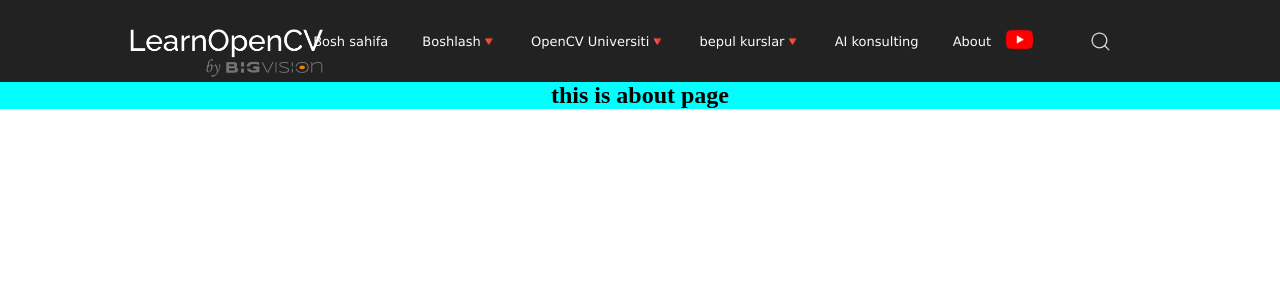
After one commit to AbrorBoqiyev/AICompany, a Django app: page /about in a window 1280 px wide. The commit adds this page. Shown: the top 300 px of the page. Run offline with Django 5.2, Linux system fonts and the light colour scheme.

Commit message:
navbar format

```diff
--- /dev/null
+++ b/myapp/templates/about.html
@@ -0,0 +1,12 @@
+{% extends "base.html" %}
+{% load static %}
+
+{% block title %}About{% endblock  %}
+
+{% block css %}
+    <link rel="stylesheet" href="{% static 'styles/about.css' %}">
+{% endblock  %}
+
+{% block content %}
+    <h2>this is about page</h2>
+{% endblock %}
--- a/myapp/urls.py
+++ b/myapp/urls.py
@@ -3,5 +3,6 @@ from .views import *
 
 urlpatterns = [
     path('', myapp, name='myapp'),
-    path('home', home, name='home'),
+    path('about', about, name='about'),
+
 ]
--- a/myapp/views.py
+++ b/myapp/views.py
@@ -2,10 +2,7 @@ from django.shortcuts import render
 
 # Create your views here.
 def myapp(request):
-    return render(request, 'myapp.html')
+    return render(request, 'myapp.html', context={'name':'hello'})
 
-def home(request):
-    context = {
-        'name': 'World',
-    }
-    return render(request, 'index.html', context)
+def about(request):
+    return render(request, 'about.html')
--- /dev/null
+++ b/static/styles/about.css
@@ -0,0 +1,4 @@
+h2{
+    text-align: center;
+    background-color: cyan;
+}
--- a/static/styles/navbar.css
+++ b/static/styles/navbar.css
@@ -1,4 +1,34 @@
+header{
+    width: 100%;
+    background-color: #222;
+}
+
 nav {
     display: grid;
-    grid-template-columns: 15% 1fr 10%;
+    grid-template-columns: repeat(4, 1fr) ;
+    width: 80%;
+    margin: auto;
 }
+
+nav a{
+    text-decoration: none;
+    font-family: 'Lucida Sans', 'Lucida Sans Regular', 'Lucida Grande', 'Lucida Sans Unicode', Geneva, Verdana, sans-serif;
+    color: snow;
+}
+
+.logo{
+    padding-top: 25px;
+}
+.anchors a{
+    padding: 20px 15px;
+    font-size: 13px;
+}
+.anchors a:hover{
+    color: rgb(168, 167, 167);
+}
+
+.middle, .search{
+    display: flex;
+    justify-content: center;
+    align-items: center;
+}
--- /dev/null
+++ b/static/styles/resets.css
@@ -0,0 +1,6 @@
+
+*{
+    margin: 0;
+    padding: 0;
+    transition: 0.5s;
+}
--- a/templates/base.html
+++ b/templates/base.html
@@ -5,13 +5,15 @@
 <head>
     <meta charset="UTF-8">
     <meta name="viewport" content="width=device-width, initial-scale=1.0">
+    <link rel="stylesheet" href="{% static 'styles/resets.css' %}">
+    <link rel="stylesheet" href="{% static 'styles/navbar.css' %}">
     <title>
         {%block title%}
 
         {%endblock%}
     </title>
     {%block css%}
-        <link rel="stylesheet" href="{% static 'styles/navbar.css' %}">
+
     {%endblock%}
 </head>
 <body>
--- a/templates/navbar.html
+++ b/templates/navbar.html
@@ -1,21 +1,31 @@
+
 {% load static %}
 
 <header>
     <nav>
-        <div>
-            <h1><a href="#">LearnOpenCV</a></h1>
-            <span>byBigVision</span>
+        <div class="logo-cover">
+            <img class="logo" src="{% static 'icons/UniverLogo.png' %}" width="195" alt="">
         </div>
-        <div class="anchors">
-            <a href="#">Home</a>
-            <a href="#">Getting Started🔻</a>
-            <a href="#">OpenCV University🔻</a>
-            <a href="#">AI Consulting</a>
-            <a href="#">About</a>
-            <img src="{% static 'icons/youtube.png'}" width="80"  alt="rasm">
+        <div class="middle">
+
+            <div class="anchors">
+                <a href="{% url 'myapp' %}">Bosh sahifa</a>
+                <a href="#">Boshlash🔻</a>
+                <a href="#">OpenCV Universiti🔻</a>
+                <a href="#">bepul kurslar🔻</a>
+                <a href="#">AI konsulting</a>
+                <a href="{% url 'about' %}">About</a>
+
+            </div>
+
+            <div class="youtube">
+                <a href="https://www.youtube.com/c/LearnOpenCV">
+                    <img  src="{% static 'icons/youtube.png' %}" width="27"  alt="rasm">
+                </a>
+            </div>
         </div>
         <div class="search">
-            🔍
+            <img src="{% static 'icons/lupaOq.png' %}" width="25" height="25"  alt="">
         </div>
 
     </nav>
```
Also changed, not shown: myapp/templates/myapp.html (+10 -2 lines), static/styles/home.css (added, +11 -0 lines), static/icons/UniverLogo.png (added), static/icons/burchak.png (added), static/icons/lupa.png (added), static/icons/lupaOq.png (added), static/icons/youtube.png (renamed from templates/youtube.png).
